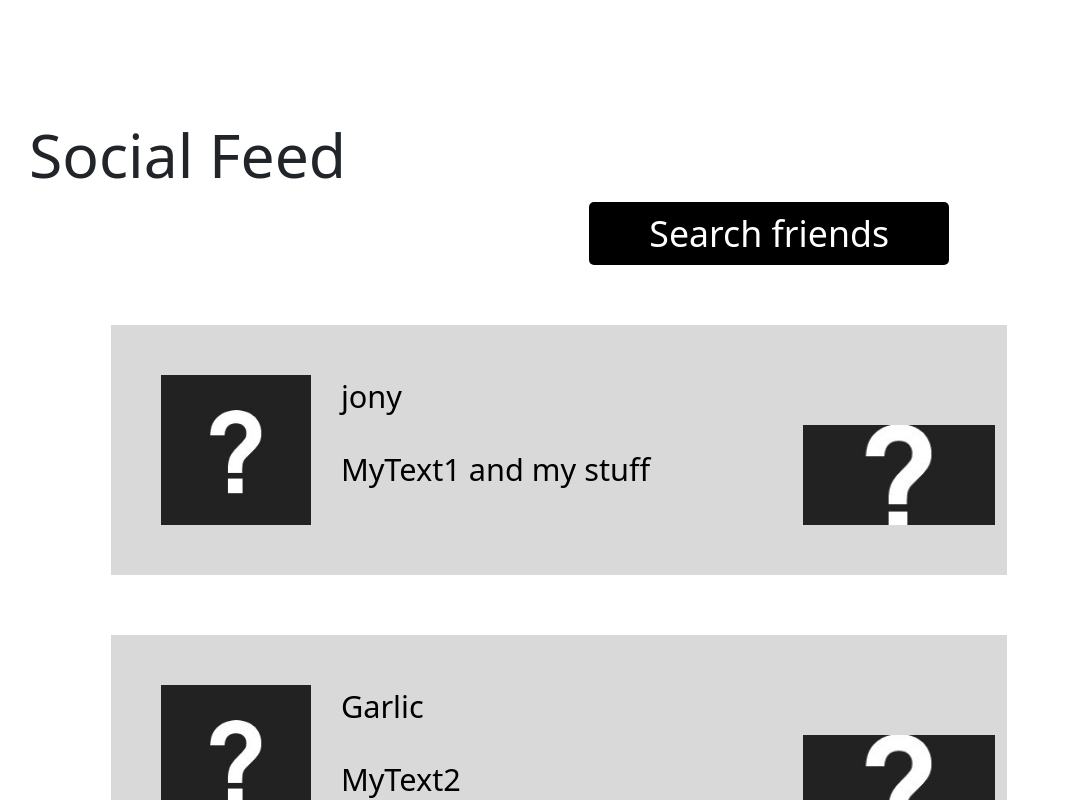
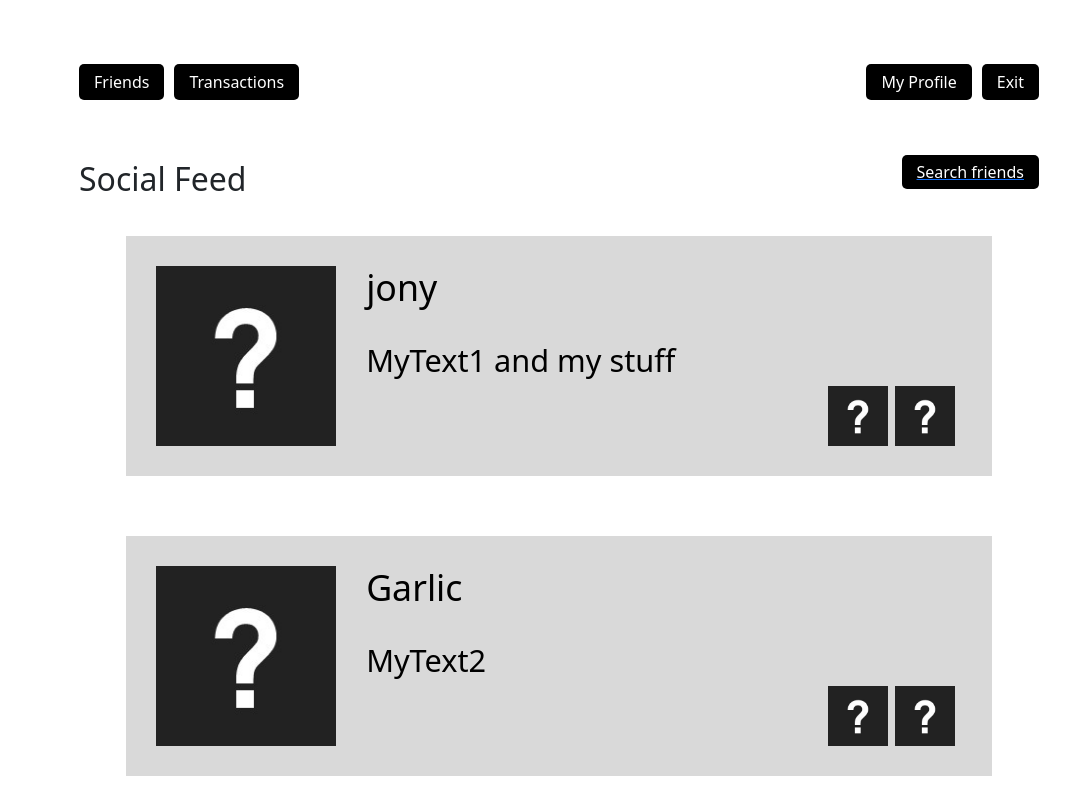
Before and after one commit to ChurrisBoys/seguridad_tarea_churris_banca, a React (Create React App) app in the folder client/: page /social in a window 1280 px wide. Shown: the top 802 px of the page, without its empty margins (81-1151 px from the left). Built offline with nearby package versions, Linux system fonts and the light colour scheme.

Commit message:
Reformatted social and search friends pages and modularized posts display

```diff
--- a/client/src/components/Common/Navbar.js
+++ b/client/src/components/Common/Navbar.js
@@ -17,19 +17,22 @@ function Navbar() {
         navigate('/banking');
     };
 
-    const hadleMyProfile = () => {
+    const handleMyProfile = () => {
         navigate('/myprofile');
+    };
+    const handleSocial = () => {
+        navigate('/social');
     };
 
     return (
         <div className="Navbar">
             <div className="top-buttons">
                 <div className="buttons-left">
-                    <button className="button">Friends</button>
+                    <button className="button" onClick={handleSocial}>Friends</button>
                     <button className="button" onClick={handleTransaction}>Transactions</button>
                 </div>
                 <div className="buttons-right">
-                    <button className="button" onClick={hadleMyProfile}>My Profile</button>
+                    <button className="button" onClick={handleMyProfile}>My Profile</button>
                     <button className="button" onClick={handleExit}>Exit</button>
                 </div>
             </div>
--- a/client/src/components/Profile/MyProfile.css
+++ b/client/src/components/Profile/MyProfile.css
@@ -21,56 +21,3 @@
     width: 150px;
     transition: transform 0.3s;
   }
-
-  .posts_by_me .Post {
-    display: flex;
-      justify-content: center;
-  }
-  .posts_by_me .Post .PostBody {
-    display: flex;
-      left: 0px;
-      top: 0px;
-      padding: 50px;
-      margin: 15px;
-    width: 100%;
-      height: 249.89999999999998px;
-      background: rgba(217,217,217,1.00);
-  }
-  .posts_by_me .Post .UserAndText {
-      margin-left: 30px;
-    display: block;
-  }
-  .posts_by_me .Post .likeDislikeButtons {
-      display: flex;
-      width: 192.78px;
-      height: 99.96px;
-      object-fit: cover;
-      overflow: hidden;
-  }
-  .posts_by_me .Post .imageContainer {
-      display: flex; /*enables flex spacing, which is auto spacing*/
-      justify-content: end; /*moves the contents to horizontally*/
-      align-items: end; /*moves the contents vertically*/
-      flex-grow: 1; /*all the remaining space when inside another flex space will be taken by this div*/
-  }
-  .posts_by_me .Post .Text {
-    display: flex;
-      margin-top: 30px;
-      width: 461.71999999999997px;
-      height: 42.839999999999996px;
-      color: rgba(0,0,0,1.00);
-      font-size: 25.699999999999996px;
-      font-weight: 380;
-      line-height: 43.20511116027832px;
-  }
-  .user {
-    display: flex;
-      left: 345.09999999999997px;
-      top: 21.419999999999998px;
-      width: 461.71999999999997px;
-      height: 42.839999999999996px;
-      color: rgba(0,0,0,1.00);
-      font-size: 30.699999999999996px;
-      font-weight: 400;
-      line-height: 43.20511116027832px;
-  }
--- a/client/src/components/Profile/MyProfile.js
+++ b/client/src/components/Profile/MyProfile.js
@@ -4,33 +4,9 @@ import ImgAsset from '../Social/public'
 import userIcon from './UserIcon.svg'
 import Layout from "../Common/Layout";
 import './MyProfile.css';
+import DisplayPosts from '../Social/DisplayPosts';
 
-const posts = [
-    { user: 'jony', text: "MyText1 and my stuff" },
-    { user: 'Garlic', text: "MyText2" },
-  ];
 
-function DisplayPosts() {
-	// Creating the Posts with the raw post data
-	const listPosts = posts.map(post =>
-		<div className='Post'>
-			<div className='PostBody'>
-				<img className='PostImage' src = {ImgAsset.SocialFeed_PostImage} />
-				<div className='UserAndText'>
-					<span className='user'>{post.user}</span>
-					<span className='Text'>{post.text}</span>
-				</div>
-			<div className='imageContainer'>
-				<img className='likeDislikeButtons' src = {ImgAsset.SocialFeed_likeDislikeButtons} />
-			</div>
-		</div>
-	</div>
-	);
-
-	return (
-		<div className='Posts'>{listPosts}</div>
-	);
-}
 
 function MyProfile() {
 
@@ -56,7 +32,7 @@ function MyProfile() {
 
                 <h2>My Posts</h2>
                 <div className='posts_by_me'>
-                    {DisplayPosts()}
+        			<DisplayPosts/>
                 </div>
             </div>
         </Layout>
--- /dev/null
+++ b/client/src/components/Social/DisplayPosts.js
@@ -0,0 +1,32 @@
+import React from 'react'
+import './SocialFeed.css'
+import ImgAsset from './public'
+
+const posts = [
+  { user: 'jony', text: "MyText1 and my stuff" },
+  { user: 'Garlic', text: "MyText2" },
+  { user: 'Bob', text: "MyText3" },
+];
+
+export default function DisplayPosts() {
+	// Creating the Posts with the raw post data
+	const listPosts = posts.map(post =>
+		<div className='Post'>
+			<div className='PostBody'>
+				<img className='PostImage' src = {ImgAsset.SocialFeed_PostImage} />
+				<div className='UserAndText'>
+					<span className='user'>{post.user}</span>
+					<span className='Text'>{post.text}</span>
+				</div>
+			<div className='imageContainer'>
+			<img className='likeAndDislikeSize likeButton' src = {ImgAsset.likeImage} />
+				<img className='likeAndDislikeSize dislikeButton' src = {ImgAsset.dislikeImage} />
+			</div>
+		</div>
+	</div>
+	);
+
+	return (
+		<div className='Posts'>{listPosts}</div>
+	);
+}
--- a/client/src/components/Social/SearchFriends/SearchFriends.css
+++ b/client/src/components/Social/SearchFriends/SearchFriends.css
@@ -8,7 +8,7 @@
 	top: 0px;
 	padding: 50px;
 	margin: 30px;
-  width: 70%;
+  width: 90%;
 	height: 249.89999999999998px;
 	background: rgba(217,217,217,1.00);
 }
@@ -24,8 +24,6 @@
 .SearchFriendArea {
 	display: flex;
 	justify-content: space-between;
-	margin-left: 300px;
-	margin-right: 300px;
 }
 .InputFriendName {
 	width: 70%;
--- a/client/src/components/Social/SearchFriends/SearchFriends.js
+++ b/client/src/components/Social/SearchFriends/SearchFriends.js
@@ -4,6 +4,7 @@ import '../SocialFeed.css'
 import './SearchFriends.css'
 import ImgAsset from '../public'
 import {Link} from 'react-router-dom'
+import Layout from "../../Common/Layout";
 
 const friends = [
   { friend: 'jony' },
@@ -33,20 +34,20 @@ function DisplayFriends() {
 
 export default function SearchFriends () {
 	return (
+		<Layout>
 		<div className='SearchFriends'>
-		    <h2 className='Title'>
-					Search Friends
-        </h2>
+		    <h2 className='Title'>Search Friends</h2>
 			<div className='SearchFriendArea'>
 				<textarea className="InputFriendName" placeholder="Your friend's name..."></textarea>
 				<span className='Button Text'>Search friend</span>
 			</div>
-			{DisplayFriends()};
+			{DisplayFriends()}
 			<Link to='/undefined'>
 				<div className='NextButton'>
 					<span className='Text Button'>Next</span>
 				</div>
 			</Link>
 		</div>
+		</Layout>
 	)
 }
--- a/client/src/components/Social/SocialFeed.css
+++ b/client/src/components/Social/SocialFeed.css
@@ -1,52 +1,26 @@
 
-.SocialFeed_SocialFeed {
-	left: 0px;
-	top: 0px;
-	width: 100%;
-	height: 100vh;
-	overflow: auto;
-	background: rgba(255,255,255,1.00);
-}
 .Button {
+	flex-shrink: 0; /*take only needed space horizontally in flex box*/
+	height: fit-content; /*take only needed space vertically*/
+  padding: 6px 15px;
   border-radius: 5px;
-	padding-top: 10px;
-	padding-bottom: 10px;
-	padding-left: 60px;
-	padding-right: 60px;
 	background-color: black;
 }
 .Text {
 	color: rgb(255,255,255,1.00);
-	font-size: 35.699999999999996px;
-	font-weight: 400;
-
-}
-.Title {
-  display: flex;
-	margin-left: 110px;
-	margin-top: 110px;
-	width: 100%;
-	height: 61.879999999999995px;
-	font-size: 60.599999999999994px;
-	font-weight: 400;
 }
 .NextButton {
   display: flex;
 	justify-content: center;
 }
-.SocialFeed_SocialFeed .NextText {
+.SocialFeedPage .NextText {
 	color: rgb(255,255,255,1.00);
-	font-size: 35.699999999999996px;
-	font-weight: 400;
 }
-.SocialFeed_SocialFeed .SearchFriendButton {
+.SocialFeedPage .SearchFriendButton {
 	display: flex;
-	justify-content: flex-end;
-	margin-right: 250px;
-	margin-top: 30px;
-	margin-bottom: 30px;
+	justify-content: space-between;
 }
-.SocialFeed_SocialFeed .SearchFriendButtonBody {
+.SocialFeedPage .SearchFriendButtonBody {
 	display: flex;
 	justify-content: center;
 	align-items: center;
@@ -54,44 +28,46 @@
 	height: 61.879999999999995px;
 	background: rgba(24,24,24,1.00);
 }
-.SocialFeed_SocialFeed .SearchFriendButton .SearchfriendsText {
+.SocialFeedPage .SearchFriendButton .SearchfriendsText {
 	color: rgba(255,255,255,1.00);
-	font-size: 35.699999999999996px;
-	font-weight: 400;
-	line-height: 43.20511116027832px;
 }
-.SocialFeed_SocialFeed .Post {
+.Post {
   display: flex;
 	justify-content: center;
 }
-.SocialFeed_SocialFeed .Post .PostBody {
+.Post .PostBody {
   display: flex;
 	left: 0px;
 	top: 0px;
-	padding: 50px;
+	padding: 30px;
 	margin: 30px;
-  width: 70%;
-	height: 249.89999999999998px;
 	background: rgba(217,217,217,1.00);
 }
-.SocialFeed_SocialFeed .Post .UserAndText {
+.Post .UserAndText {
 	margin-left: 30px;
   display: block;
 }
-.SocialFeed_SocialFeed .Post .likeDislikeButtons {
+.Post .PostImage {
+	width: 180px;
+}
+.Post .likeDislikeButtons {
 	display: flex;
 	width: 192.78px;
 	height: 99.96px;
 	object-fit: cover;
 	overflow: hidden;
 }
-.SocialFeed_SocialFeed .Post .imageContainer {
+.Post .imageContainer {
 	display: flex; /*enables flex spacing, which is auto spacing*/
-	justify-content: end; /*moves the contents to horizontally*/
+	justify-content: end; /*moves the contents horizontally*/
 	align-items: end; /*moves the contents vertically*/
 	flex-grow: 1; /*all the remaining space when inside another flex space will be taken by this div*/
 }
-.SocialFeed_SocialFeed .Post .Text {
+.likeAndDislikeSize {
+	width: 60px;
+	margin-right: 7px;
+}
+.Post .Text {
   display: flex;
 	margin-top: 30px;
 	width: 461.71999999999997px;
--- a/client/src/components/Social/SocialFeed.js
+++ b/client/src/components/Social/SocialFeed.js
@@ -1,52 +1,24 @@
 import React from 'react'
 import './SocialFeed.css'
-import ImgAsset from './public'
 import {Link} from 'react-router-dom'
-
-const posts = [
-  { user: 'jony', text: "MyText1 and my stuff" },
-  { user: 'Garlic', text: "MyText2" },
-  { user: 'Bob', text: "MyText3" },
-];
-
-function DisplayPosts() {
-	// Creating the Posts with the raw post data
-	const listPosts = posts.map(post =>
-		<div className='Post'>
-			<div className='PostBody'>
-				<img className='PostImage' src = {ImgAsset.SocialFeed_PostImage} />
-				<div className='UserAndText'>
-					<span className='user'>{post.user}</span>
-					<span className='Text'>{post.text}</span>
-				</div>
-			<div className='imageContainer'>
-				<img className='likeDislikeButtons' src = {ImgAsset.SocialFeed_likeDislikeButtons} />
-			</div>
-		</div>
-	</div>
-	);
-
-	return (
-		<div className='Posts'>{listPosts}</div>
-	);
-}
-
+import Layout from "../Common/Layout";
+import DisplayPosts from './DisplayPosts';
 
 export default function SocialFeed () {
 	return (
-		<div className='SocialFeed_SocialFeed'>
-		    <div className='Title'>
-					<span className='TitleText'>Social Feed</span>
-        </div>
+		<Layout>
+		<div className='SocialFeedPage'>
 			<div className='SearchFriendButton'>
-				<span className='SearchfriendsText Button'>Search friends</span>
+				<h2 className="Title">Social Feed</h2>
+				<Link to='/search'>
+					<span className='SearchfriendsText Button'>Search friends</span>
+				</Link>
 			</div>
-			{DisplayPosts()};
-			<Link to='/search'>
+			<DisplayPosts/>
 				<div className='NextButton'>
 					<span className='NextText Button'>Next</span>
 				</div>
-			</Link>
 		</div>
+		</Layout>
 	)
 }
--- a/client/src/components/Social/public/index.js
+++ b/client/src/components/Social/public/index.js
@@ -13,4 +13,6 @@
 	questionMark: require('./questionMark.png'),
 	SocialFeed_PostImage: tryRequire('./SocialFeed_PostImage.png') || require('./questionMark.png'),
 	SocialFeed_likeDislikeButtons: tryRequire('./SocialFeed_likeDislikeButtons.png') || require('./questionMark.png'),
+	likeImage: tryRequire('./likeImage.png') || require('./questionMark.png'),
+	dislikeImage: tryRequire('./dislikeImage.png') || require('./questionMark.png'),
 }
```
Also changed, not shown: client/src/components/Social/public/dislikeImage.png (added), client/src/components/Social/public/likeImage.png (added).
